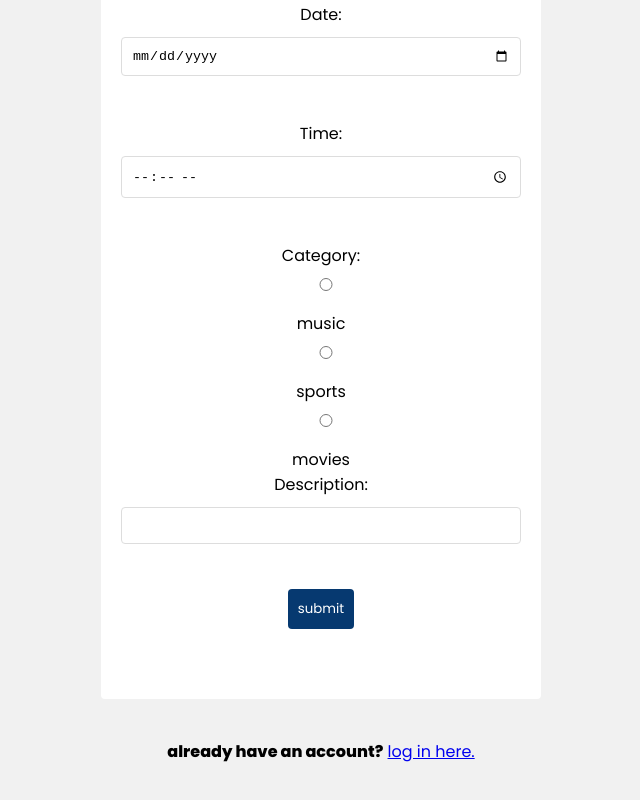
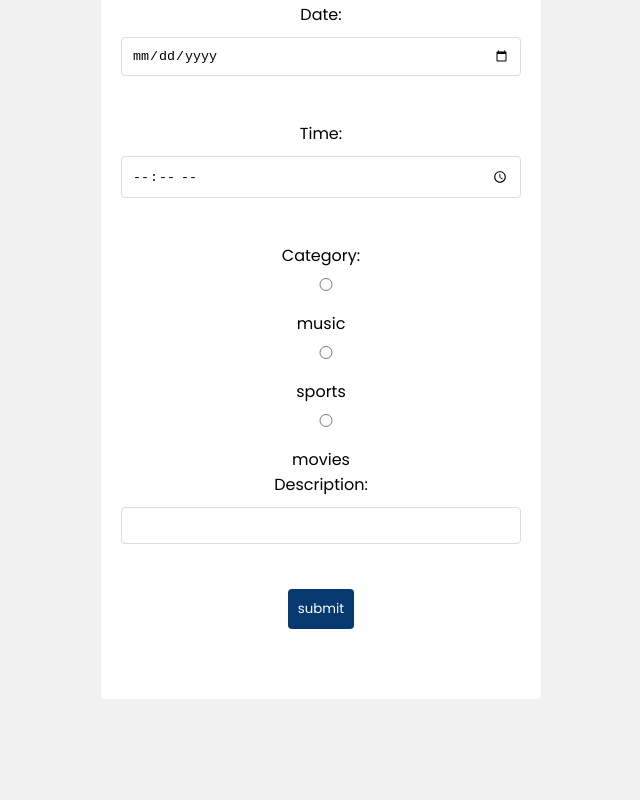
Before and after one commit to crystalkhem/ICEBRKR, a React (Create React App) app in the folder frontend/: page /event in a window 1280 px wide. Shown: the part 372-1172 px from the top of the page, without its empty margins (319-959 px from the left). After the commit the page ends 1131 px from the top, so only its background shows below. Built offline with nearby package versions, Linux system fonts and the light colour scheme.

Commit message:
fix redirections

```diff
--- a/frontend/src/components/Navbar.js
+++ b/frontend/src/components/Navbar.js
@@ -11,7 +11,9 @@ const Navbar = () => {
 
   const handleClick = () => {
     logout();
+
   };
+
   return (
     <>
       <header className="header">
@@ -22,6 +24,16 @@ const Navbar = () => {
         <nav className="header-nav">
           {user ? (
             <ul className="list-style-reset nav-links-list">
+                <li>
+                <NavLink
+                  exact
+                  to="/dash"
+                  activeClassName="selected-nav-link"
+                  className="link nav-link"
+                >
+                  Dashboard
+                </NavLink>
+              </li>
               <li>
                 <NavLink
                   exact
@@ -45,17 +57,7 @@ const Navbar = () => {
               <li>
                 <NavLink
                   exact
-                  to="/dash"
-                  activeClassName="selected-nav-link"
-                  className="link nav-link"
-                >
-                  Dashboard
-                </NavLink>
-              </li>
-              <li>
-                <NavLink
-                  exact
-                  onClick={() => handleClick()}
+                  onClick={() => handleClick()} to="/login"
                   activeClassName="selected-nav-link"
                   className="link nav-link"
                 >
--- a/frontend/src/hooks/useLogout.js
+++ b/frontend/src/hooks/useLogout.js
@@ -6,12 +6,14 @@ export const useLogout = () => {
   const { dispatch: dispatchEvents } = useEventsContext();
 
   const logout = () => {
+
     // remove user from storage
     localStorage.removeItem("user");
 
     // dispatch logout action
     dispatch({ type: "LOGOUT" });
     dispatchEvents({ type: "SET_EVENTS", payload: null });
+
   };
 
   return { logout };
--- a/frontend/src/pages/Event.js
+++ b/frontend/src/pages/Event.js
@@ -59,9 +59,10 @@ const Signup = () => {
         <br />
 
         <label>Category: </label>
-          <input type="radio" onChange={(event) => setCategory(event.target.value)} value='music' />
+         <input type="radio" onChange={(event) => setCategory(event.target.value)} value='music' />
           music <input type="radio" onChange={(event) => setCategory(event.target.value)} value='sports' />
          sports<input type="radio" onChange={(event) => setCategory(event.target.value)} value='movies' /> movies <br />
+
 
         <label>Description: </label>
          <input type="text" onChange={(event) => setDescription(event.target.value)} value={description} />
@@ -74,8 +75,7 @@ const Signup = () => {
         <br/>
 
         </form>
-        <p><b>already have an account?</b> <Link to="/">log in here.</Link></p>
-        </div>
+         </div>
     )
 }
 
--- a/frontend/src/pages/Signup.js
+++ b/frontend/src/pages/Signup.js
@@ -35,12 +35,12 @@ const Signup = () => {
         <label>Password: </label>
          <input type="password" onChange={(event) => setPassword(event.target.value)} value={password} />
         <br />
-        <button>log in</button>
+        <button>submit</button>
         <br/>
         {error}
 
         </form>
-        <p><b>already have an account?</b> <Link to="/">log in here.</Link></p>
+        <p><b>already have an account?</b> <Link to="/login">log in here.</Link></p>
         </div>
     )
 }
```
